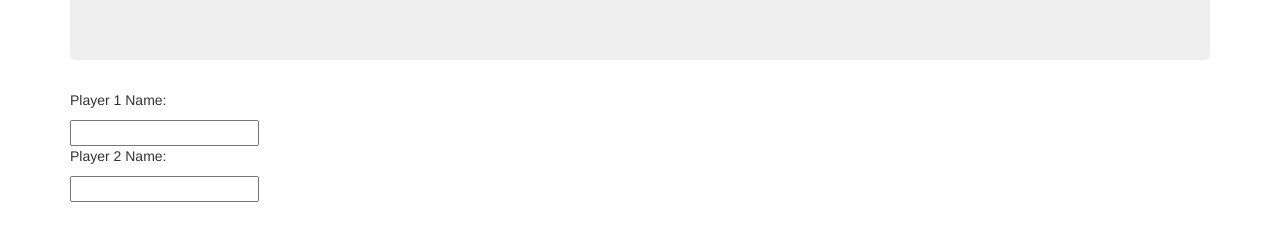
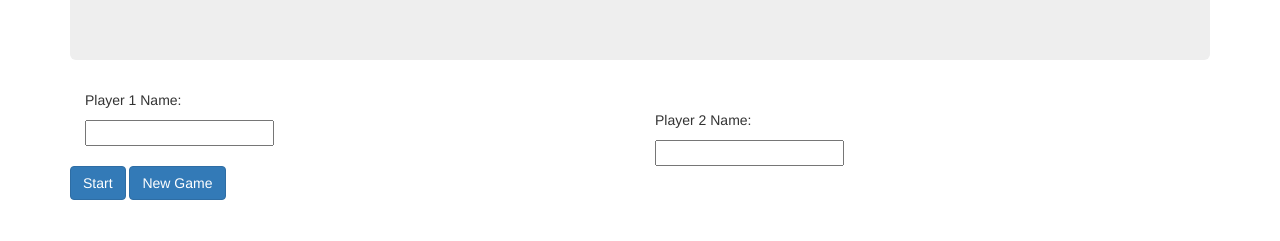
Before and after one commit to Imma7/Pig-Dice, a plain HTML site: page index.html in a window 1280 px wide. Shown: the part 81-322 px from the top of the page. Drawn offline with Linux system fonts and the light colour scheme.

Commit message:
Added start game and new game buttons

```diff
--- a/index.html
+++ b/index.html
@@ -13,13 +13,22 @@
 
         <div class="inputform">
           <form action="">
+            <div class="col-md-6">
             <p>Player 1 Name:</p>
             <input type="text" name="player1name">
+            </div>
             <br>
+            <div class="col-md-6">
             <p>Player 2 Name:</p>
             <input type="text" name="player2name">
+            </div>
           </form>
         </div>
+
+        <button type="button" class="btn btn-primary">Start</button>
+        <button type="button" class="btn btn-primary">New Game</button>
+
+
     </div>
 
 
```
